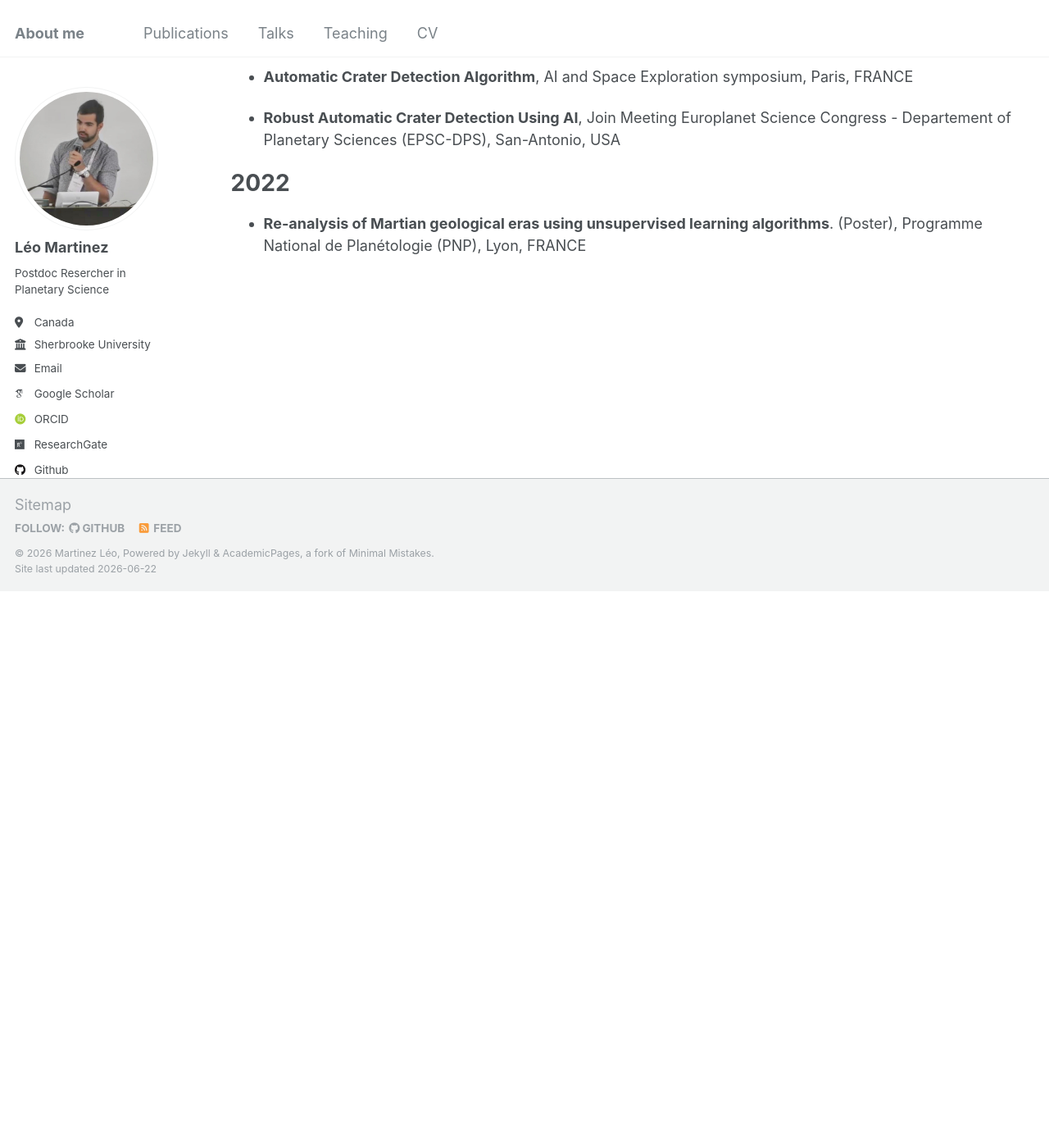
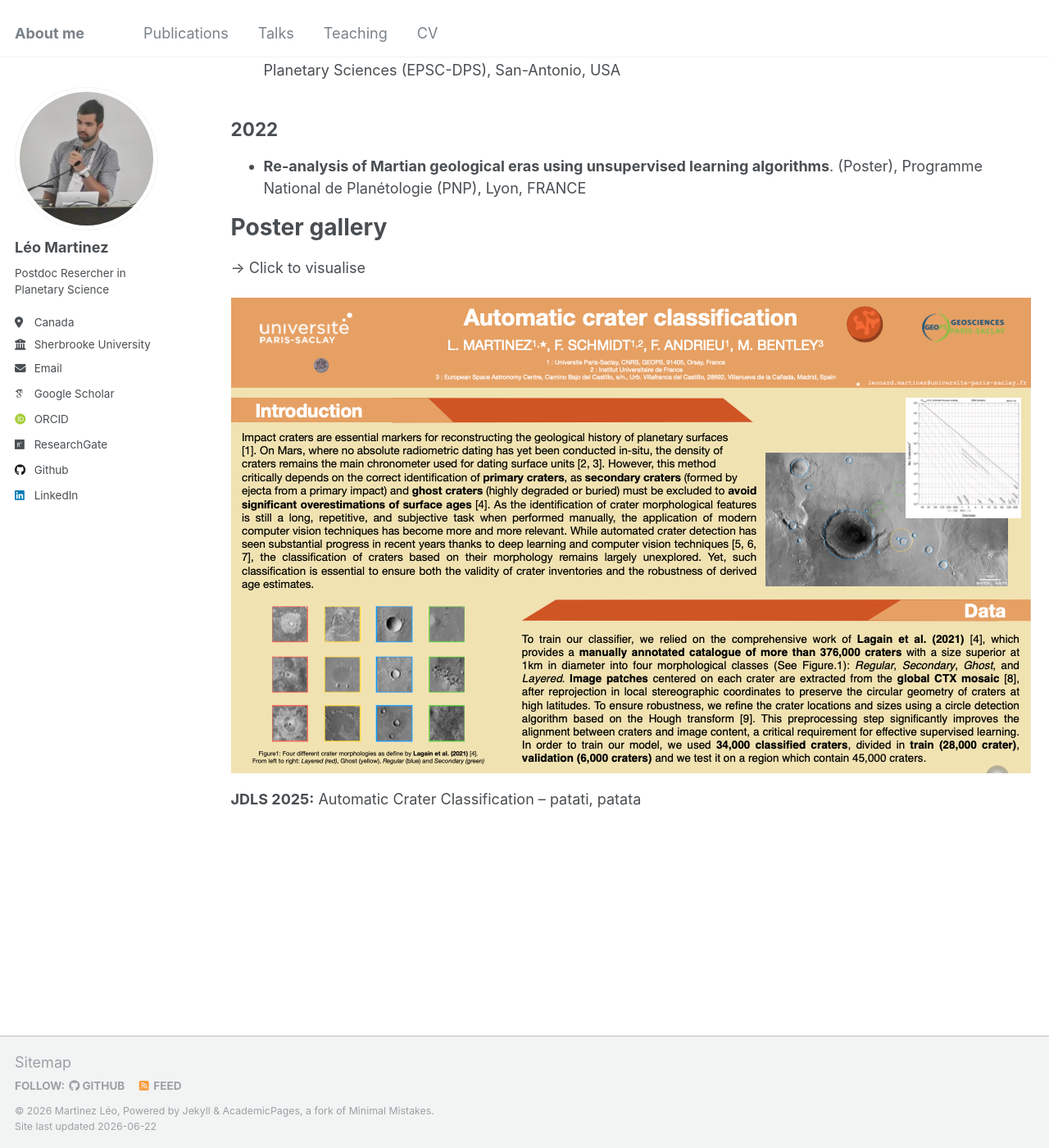
Before and after one commit to leomrtinez/leomrtinez.github.io, a Jekyll site: the page built from _pages/talks.md, in a window 1280 px wide and 1400 px high, scrolled down 1248 px. Shown: the whole window at 82% size. Built offline with Jekyll 4.4.1, drawn with Linux system fonts in a browser that asks for light colours; some web fonts are replaced; before the commit the page ends 1969 px from its top, so only the background shows below that.

Commit message:
Update talks section with new presentations and years

```diff
--- a/_pages/talks.md
+++ b/_pages/talks.md
@@ -28,9 +29,7 @@
 
 * **Automatic Crater Classification** (Poster + Talk), 3rd Deep-learning for Science Days (JDLS), Paris, FRANCE
 
-<a href="/files/Poster_JDLS2025.pdf" target="_blank">  <img src="/files/Poster_JDLS2025_miniature.png" alt="Poster" width="300"></a>
-
-# 2024
+## 2024
 
 * [**Automatic crater detection and classification using Faster R-CNN**](https://doi.org/10.5194/epsc2024-1005), Europlanet Science Congress (EPSC), Berlin, GERMANY
 
@@ -40,12 +39,36 @@
 
 * **Automatic crater detection and classification using Faster R-CNN**, Earth and Planets Origin and Evolution (EPOE), Paris, FRANCE
 
-# 2023
+## 2023
 
 * **Automatic Crater Detection Algorithm**, AI and Space Exploration symposium, Paris, FRANCE
 
 * **Robust Automatic Crater Detection Using AI**, Join Meeting Europlanet Science Congress - Departement of Planetary Sciences (EPSC-DPS), San-Antonio, USA
 
-# 2022
+## 2022
 
 * **Re-analysis of Martian geological eras using unsupervised learning algorithms**. (Poster), Programme National de Planétologie (PNP), Lyon, FRANCE
+
+
+# Poster gallery
+-> Click to visualise
+
+<div class="poster-gallery">
+  <div class="poster-item">
+    <a href="/files/Poster_JDLS2025.pdf" target="_blank">
+      <img src="/files/Poster_JDLS2025_miniature.png" alt="Poster JDLS 2025">
+    </a>
+    <p class="caption">
+      <strong>JDLS 2025:</strong> Automatic Crater Classification – patati, patata
+    </p>
+  </div>
+
+  <!-- Exemple pour ajouter un autre poster -->
+  <!--
+  <div class="poster-item">
+    <a href="/files/autreautre.png" alt="Poster EPSC 2023
+      <strong>EPSC 2023:</strong> description...
+    </p>
+  </div>
+  -->
+</div>
```
Also changed, not shown: other parts of _pages/talks.md (+3 -2 lines).
